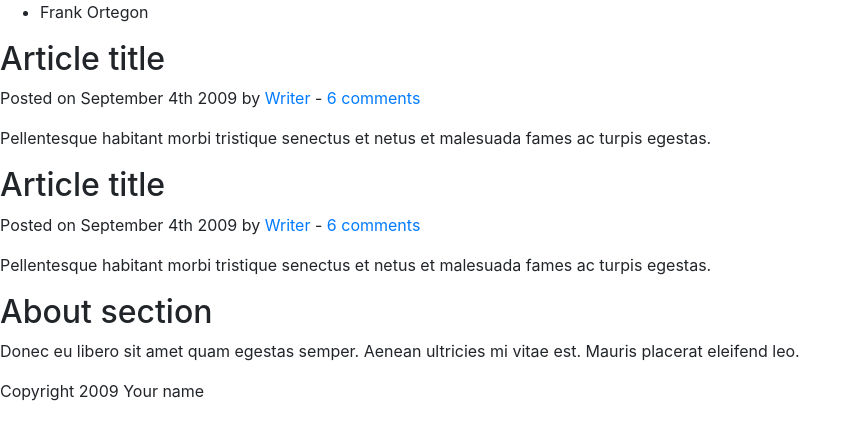
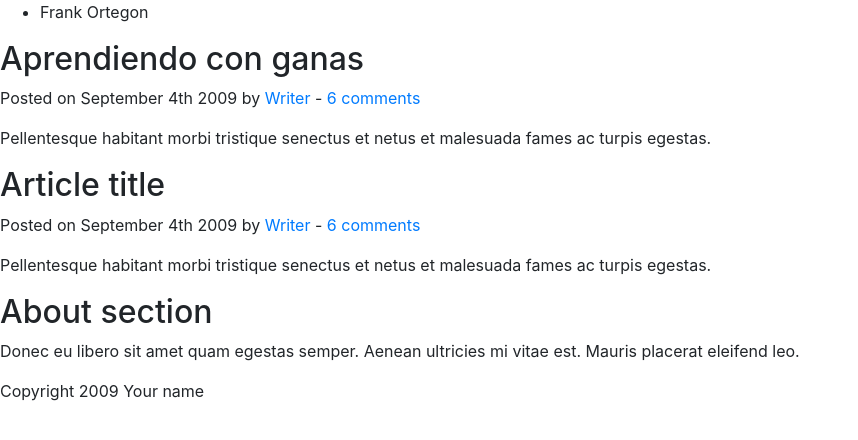
Before and after one commit to FrankOrtegon/demo-repo2, a plain HTML site: page index.html in a window 1280 px wide. Shown: the whole page, without its empty margins (0-858 px from the left). Drawn offline with nearby package versions, Linux system fonts and the light colour scheme.

Commit message:
Se modifico el index

```diff
--- a/index.html
+++ b/index.html
@@ -24,7 +24,7 @@
 
 		<article>
 			<header>
-				<h2>Article title</h2>
+				<h2>Aprendiendo con ganas</h2>
 				<p>Posted on <time datetime="2009-09-04T16:31:24+02:00">September 4th 2009</time> by <a href="#">Writer</a> - <a href="#comments">6 comments</a></p>
 			</header>
 			<p>Pellentesque habitant morbi tristique senectus et netus et malesuada fames ac turpis egestas.</p>
```
